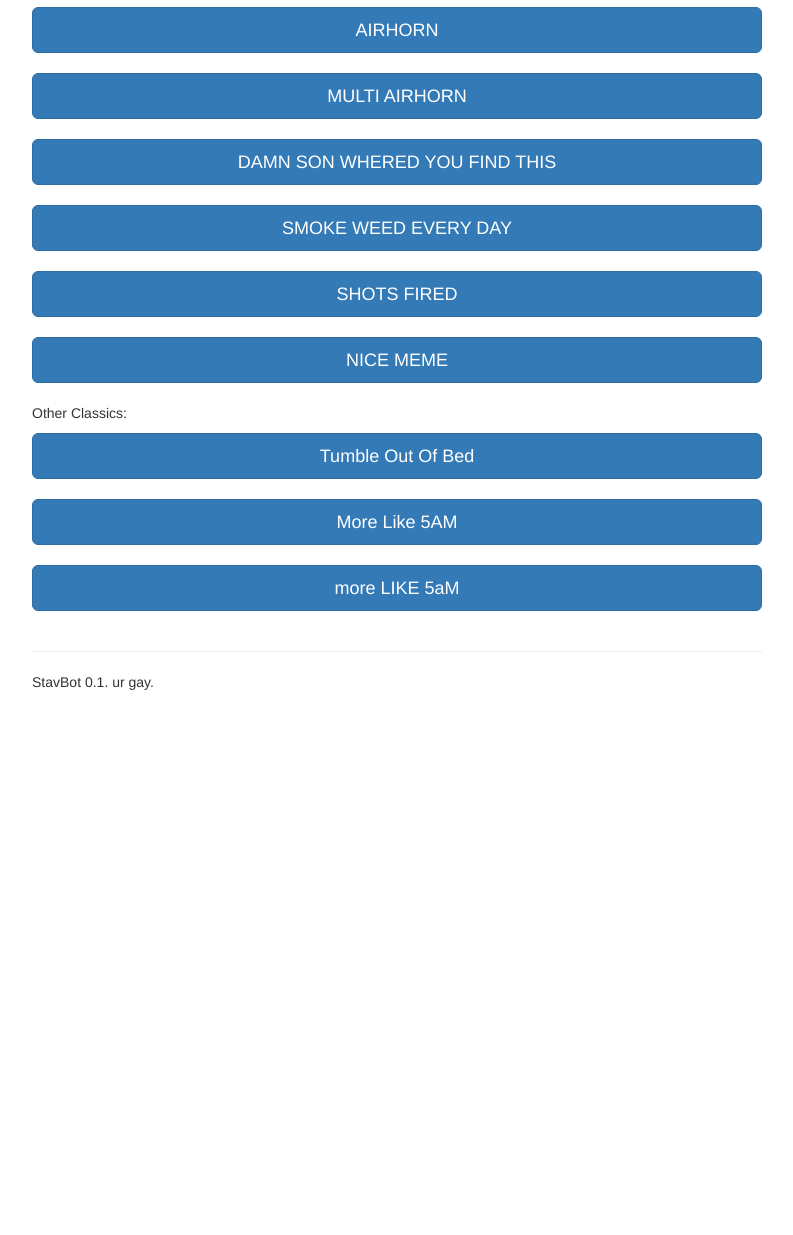
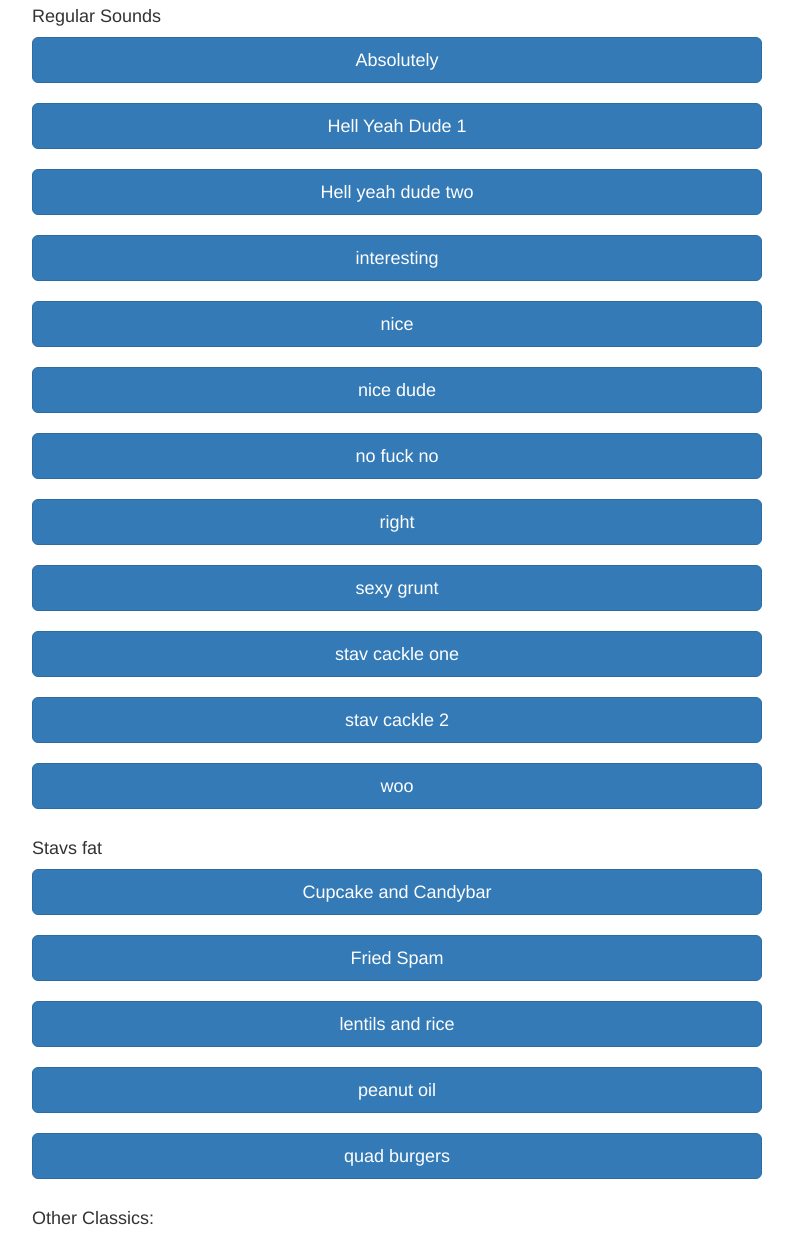
Before and after one commit to StavBot/StavBot.github.io, a plain HTML site: page index.html in a window 1280 px wide. Shown: the part 116-1351 px from the top of the page, without its empty margins (63-856 px from the left). Before the commit the page ends 858 px from the top, so only its background shows below. Drawn offline with nearby package versions, Linux system fonts and the light colour scheme.

Commit message:
hell yes dude

```diff
--- a/index.html
+++ b/index.html
@@ -1,7 +1,7 @@
 <!DOCTYPE html>
 <html lang="en-US">
 <head>
-	<title>StavBot 0.1</title>
+	<title>StavBot 420.69</title>
 	<meta charset="UTF-8">
 	<meta name="author" content="ur dad's dick">
 	<meta name="description" content="HTML 5 soundboard.">
@@ -44,32 +44,81 @@
 	<div class="container">
 		<div class="col-xs-12 col-sm-8">
 			<h2>StavBot</h2>
-			<audio id="airhorn" src="audio/AIRHORN.mp3"></audio>
-			<audio id="multiAirhorn" src="audio/multiAirhorn.mp3"></audio>
-			<audio id="damnson" src="audio/DAMN SON WHERED YOU FIND THIS.mp3"></audio>
-			<audio id="shots" src="audio/SHOTS FIRED.mp3"></audio>
-			<audio id="smoke" src="audio/SMOKEWEEDEVERYDAY.mp3"></audio>
-			<audio id="niceme" src="audio/nicememe.mp3"></audio>
+
+            <audio id="abs" src="audio/Absolutely.mp3"></audio>
+
+			<audio id="hell1" src="audio/HellYeahDude.mp3"></audio>
+			<audio id="hell2" src="audio/HellYeahDude2.mp3"></audio>
+			<audio id="inter" src="audio/Interesting.mp3"></audio>
+            <audio id="nice" src="audio/Nice.mp3"></audio>
+            <audio id="nicedude" src="audio/NiceDude.mp3"></audio>
+            <audio id="nofuck" src="audio/NoFuckNo.mp3"></audio>
+            <audio id="right" src="audio/Right.mp3"></audio>
+            <audio id="sex" src="audio/Sex.mp3"></audio>
+            <audio id="stavcak1" src="audio/StavCackle1.mp3"></audio>
+            <audio id="stavcak2" src="audio/StavCackle2.mp3"></audio>
+            <audio id="woo" src="audio/woo.mp3"></audio>
+
+            <audio id="cupcake" src="audio/CupcakeAndCandyBar.mp3"></audio>
+            <audio id="fried" src="audio/FriedSpam.mp3"></audio>
+            <audio id="lent" src="audio/LentilsAndRiceAndShit.mp3"></audio>
+            <audio id="peanut" src="audio/PeanutOil.mp3"></audio>
+            <audio id="quad" src="audio/QuadBurgers.mp3"></audio>
 
 			<audio id="Tumble" src="audio/TumbleOutOfBed.mp3"></audio>
 			<audio id="5AM" src="audio/MoreLike5AM.mp3"></audio>
 			<audio id="Pod5AM" src="audio/Podcast5AM.mp3"></audio>
 
-		    <button class="btn btn-primary btn-lg btn-block" onclick="document.getElementById('airhorn').play()">AIRHORN</button><br />
-		    <button class="btn btn-primary btn-lg btn-block" onclick="document.getElementById('multiAirhorn').play()">MULTI AIRHORN</button><br />
-		    <button class="btn btn-primary btn-lg btn-block" onclick="document.getElementById('damnson').play()">DAMN SON WHERED YOU FIND THIS</button><br />
-		    <button class="btn btn-primary btn-lg btn-block" onclick="document.getElementById('smoke').play()">SMOKE WEED EVERY DAY</button><br />
-		    <button class="btn btn-primary btn-lg btn-block" onclick="document.getElementById('shots').play()">SHOTS FIRED</button><br />
-			<button class="btn btn-primary btn-lg btn-block" onclick="document.getElementById('niceme').play()">NICE MEME</button><br />
 
-		    <p>Other Classics:</p>
+            <h4>Regular Sounds</h4>
+            		    <button class="btn btn-primary btn-lg btn-block" onclick="document.getElementById('abs').play()">Absolutely</button><br />
+
+                        <button class="btn btn-primary btn-lg btn-block" onclick="document.getElementById('hell1').play()">Hell Yeah Dude 1</button><br />
+
+                        <button class="btn btn-primary btn-lg btn-block" onclick="document.getElementById('hell2').play()">Hell yeah dude two</button><br />
+
+                        <button class="btn btn-primary btn-lg btn-block" onclick="document.getElementById('inter').play()">interesting</button><br />
+
+                        <button class="btn btn-primary btn-lg btn-block" onclick="document.getElementById('nice').play()">nice</button><br />
+
+                        <button class="btn btn-primary btn-lg btn-block" onclick="document.getElementById('nicedude').play()">nice dude</button><br />
+
+                        <button class="btn btn-primary btn-lg btn-block" onclick="document.getElementById('nofuck').play()">no fuck no</button><br />
+
+
+
+                        <button class="btn btn-primary btn-lg btn-block" onclick="document.getElementById('right').play()">right</button><br />
+
+                        <button class="btn btn-primary btn-lg btn-block" onclick="document.getElementById('sex').play()">sexy grunt</button><br />
+
+                        <button class="btn btn-primary btn-lg btn-block" onclick="document.getElementById('stavcak1').play()">stav cackle one</button><br />
+
+                        <button class="btn btn-primary btn-lg btn-block" onclick="document.getElementById('stavcak2').play()">stav cackle 2</button><br />
+
+                        <button class="btn btn-primary btn-lg btn-block" onclick="document.getElementById('woo').play()">woo</button><br />
+
+
+
+
+            <h4>Stavs fat</h4>
+		    <button class="btn btn-primary btn-lg btn-block" onclick="document.getElementById('cupcake').play()">Cupcake and Candybar</button><br />
+
+		    <button class="btn btn-primary btn-lg btn-block" onclick="document.getElementById('fried').play()">Fried Spam</button><br />
+
+		    <button class="btn btn-primary btn-lg btn-block" onclick="document.getElementById('lent').play()">lentils and rice</button><br />
+
+		    <button class="btn btn-primary btn-lg btn-block" onclick="document.getElementById('peanut').play()">peanut oil</button><br />
+
+			<button class="btn btn-primary btn-lg btn-block" onclick="document.getElementById('quad').play()">quad burgers</button><br />
+
+		    <h4>Other Classics:</h4>
 		    <button class="btn btn-primary btn-lg btn-block" onclick="document.getElementById('Tumble').play()">Tumble Out Of Bed</button><br />
 		    <button class="btn btn-primary btn-lg btn-block" onclick="document.getElementById('5AM').play()">More Like 5AM</button><br />
 		    <button class="btn btn-primary btn-lg btn-block" onclick="document.getElementById('Pod5AM').play()">more LIKE 5aM</button><br />
 
 			<hr>
 		    <footer>
-				<p>StavBot 0.1. ur gay.</p>
+				<p>StavBot 69.420. ur gay.</p>
 		    </footer>
 		</div>
 	</div> <!-- div container -->
```
